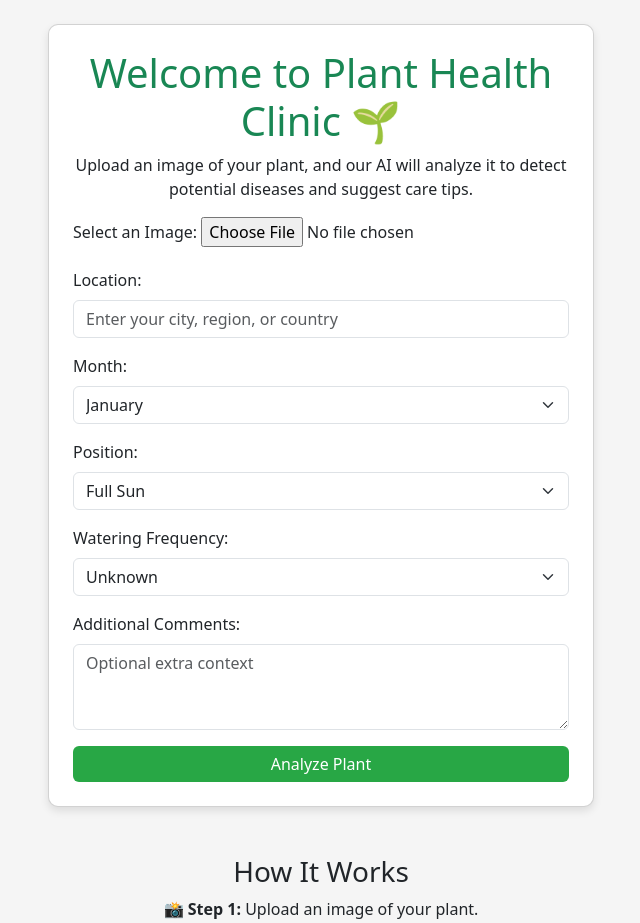
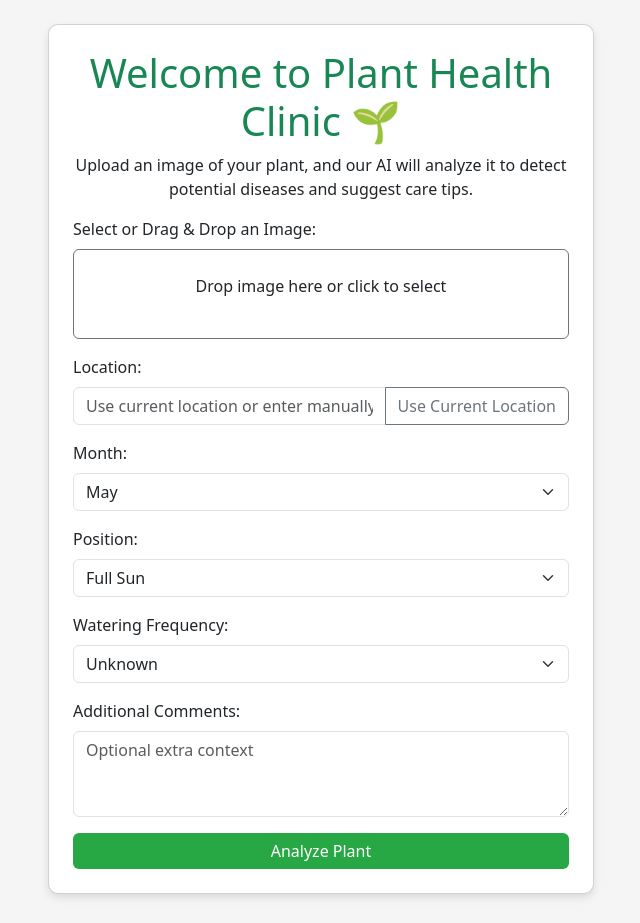
Before and after one commit to katrina-robinson/plant_health, a Django app: page / in a window 1280 px wide. Shown: the part 56-979 px from the top of the page, without its empty margins (319-959 px from the left). Run offline with Django 5.2, Linux system fonts and the light colour scheme.

Commit message:
feat: drag and drop images, auto detect location

```diff
--- a/diagnosis/forms.py
+++ b/diagnosis/forms.py
@@ -1,5 +1,6 @@
 from django import forms
 from .models import PlantDiagnosis
+from datetime import datetime
 
 # Dropdown options
 MONTH_CHOICES = [
@@ -23,19 +24,14 @@ class PlantDiagnosisForm(forms.ModelForm):
 
     month = forms.ChoiceField(
         choices=MONTH_CHOICES,
-        widget=forms.Select(attrs={'class': 'form-select'})
+        widget=forms.Select(attrs={'class': 'form-select'}),
+	initial=datetime.now().strftime('%B')
     )
 
     additional_comments = forms.CharField(
         widget=forms.Textarea(attrs={'rows': 3, 'cols': 40, 'class': 'form-control', 'placeholder': 'Optional extra context'}),
         required=False
     )
-
-    # plant_name = forms.CharField(
-    #     widget=forms.Textarea(attrs={'rows': 1, 'cols': 30, 'class': 'form-control', 'placeholder': 'Leave blank if unknown'}),
-    #     required=False
-    # )
-
 
 
     watering_frequency = forms.ChoiceField(
@@ -44,8 +40,14 @@ class PlantDiagnosisForm(forms.ModelForm):
     )
 
     location = forms.CharField(
-        widget=forms.TextInput(attrs={'class': 'form-control', 'placeholder': 'Enter your city, region, or country'})
+        required=False,
+        widget=forms.TextInput(attrs={
+            'class': 'form-control',
+            'placeholder': 'Use current location or enter manually',
+            'id': 'location-input'  # required for JS
+        })
     )
+
 
     sunlight_info = forms.ChoiceField(
         choices=SUNLIGHT_CHOICES,
--- a/diagnosis/models.py
+++ b/diagnosis/models.py
@@ -11,7 +11,7 @@ class PlantDiagnosis(models.Model):
         ('October', 'October'), ('November', 'November'), ('December', 'December')
     ])
     watering_frequency = models.CharField(max_length=20)
-    location = models.CharField(max_length=100)  # Make location a free text field
+    location = models.CharField(max_length=100, blank=True, null=True)
     additional_comments = models.TextField(blank=True, null=True)
     image = models.ImageField(upload_to='plant_images/')
 
--- a/diagnosis/templates/diagnosis/upload.html
+++ b/diagnosis/templates/diagnosis/upload.html
@@ -12,12 +12,19 @@
             <form method="post" enctype="multipart/form-data">
                 {% csrf_token %}
                 <div class="mb-3">
-                    <label class="form-label">Select an Image:</label>
-                    {{ form.image }}
+                    <label class="form-label">Select or Drag & Drop an Image:</label>
+                    <div id="drop-zone" class="border border-secondary rounded p-4 text-center" style="cursor: pointer;">
+                        <p id="drop-zone-text">Drop image here or click to select</p>
+                        {{ form.image }}
+                    </div>
                 </div>
                 <div class="mb-3">
                     <label class="form-label">Location:</label>
-                    {{ form.location }}
+                    <div class="input-group">
+                        {{ form.location }}
+                        <button class="btn btn-outline-secondary" type="button" id="get-location-btn">Use Current Location</button>
+                    </div>
+                    <small id="location-status" class="text-muted"></small>
                 </div>
                 <div class="mb-3">
                     <label class="form-label">Month:</label>
@@ -61,17 +68,99 @@
 </div>
 
 <script>
-    document.addEventListener("DOMContentLoaded", function () {
-        const form = document.querySelector("form");
-        const submitButton = document.getElementById("submit-btn");
-        const loadingDiv = document.getElementById("loading");
+document.addEventListener("DOMContentLoaded", function () {
+    const locationInput = document.getElementById("location-input");
+    const button = document.getElementById("get-location-btn");
+    const status = document.getElementById("location-status");
 
-        form.addEventListener("submit", function () {
-            // Hide the submit button and show the loading spinner
-            submitButton.style.display = "none";
-            loadingDiv.style.display = "block";
-        });
+    button.addEventListener("click", () => {
+        status.textContent = "Detecting location...";
+        button.disabled = true;
+
+        if (navigator.geolocation) {
+            navigator.geolocation.getCurrentPosition(
+                function (position) {
+                    const lat = position.coords.latitude;
+                    const lon = position.coords.longitude;
+                    const url = `https://nominatim.openstreetmap.org/reverse?lat=${lat}&lon=${lon}&format=json`;
+
+                    fetch(url)
+                        .then(response => response.json())
+                        .then(data => {
+                            const address = data.address || {};
+                            const city = address.city || address.town || address.village || '';
+                            const state = address.state || '';
+                            const country = address.country || '';
+                            const formatted = [city, state, country].filter(Boolean).join(", ");
+                            locationInput.value = formatted;
+                            status.textContent = "Location autofilled";
+                        })
+                        .catch(err => {
+                            console.error("Reverse geocoding error:", err);
+                            status.textContent = "Failed to fetch location";
+                        })
+                        .finally(() => {
+                            button.disabled = false;
+                        });
+                },
+                function (error) {
+                    console.warn("Geolocation error:", error.message);
+                    status.textContent = "Location access denied or unavailable";
+                    button.disabled = false;
+                }
+            );
+        } else {
+            status.textContent = "Geolocation is not supported by this browser.";
+            button.disabled = false;
+        }
     });
+});
+</script>
+<script>
+document.addEventListener("DOMContentLoaded", function () {
+    const dropZone = document.getElementById("drop-zone");
+    const fileInput = dropZone.querySelector("input[type='file']");
+    const dropText = document.getElementById("drop-zone-text");
+
+    // Hide the file input but keep it accessible
+    fileInput.style.display = "none";
+
+    // Click on drop zone opens file dialog
+    dropZone.addEventListener("click", () => fileInput.click());
+
+    // Handle drag events
+    dropZone.addEventListener("dragover", e => {
+        e.preventDefault();
+        dropZone.classList.add("bg-light");
+        dropText.innerText = "Release to upload image";
+    });
+
+    dropZone.addEventListener("dragleave", e => {
+        e.preventDefault();
+        dropZone.classList.remove("bg-light");
+        dropText.innerText = "Drop image here or click to select";
+    });
+
+    dropZone.addEventListener("drop", e => {
+        e.preventDefault();
+        dropZone.classList.remove("bg-light");
+        const files = e.dataTransfer.files;
+        if (files.length > 0) {
+            fileInput.files = files;
+            dropText.innerText = `Selected: ${files[0].name}`;
+        }
+    });
+
+    // Update text when user selects file via dialog
+    fileInput.addEventListener("change", () => {
+        if (fileInput.files.length > 0) {
+            dropText.innerText = `Selected: ${fileInput.files[0].name}`;
+        }
+    });
+});
 </script>
 
+
+
+
 {% endblock %}
--- a/plant_health/settings.py
+++ b/plant_health/settings.py
@@ -26,7 +26,7 @@ SECRET_KEY = 'django-insecure-o_sy#%or)@*kg^1=%wqy)=zq#@na$^t^8llx$dbr#@5)7omake
 # SECURITY WARNING: don't run with debug turned on in production!
 DEBUG = True
 
-ALLOWED_HOSTS = ["planthealthclinic.com", "www.planthealthclinic.com", "54.253.243.128", "localhost", "127.0.0.1"]
+ALLOWED_HOSTS = ["test.planthealthclinic.com", "planthealthclinic.com", "www.planthealthclinic.com", "54.253.243.128", "localhost", "127.0.0.1"]
 
 
 # Application definition
```
Also changed, not shown: diagnosis/urls.py (line endings or trailing spaces).
